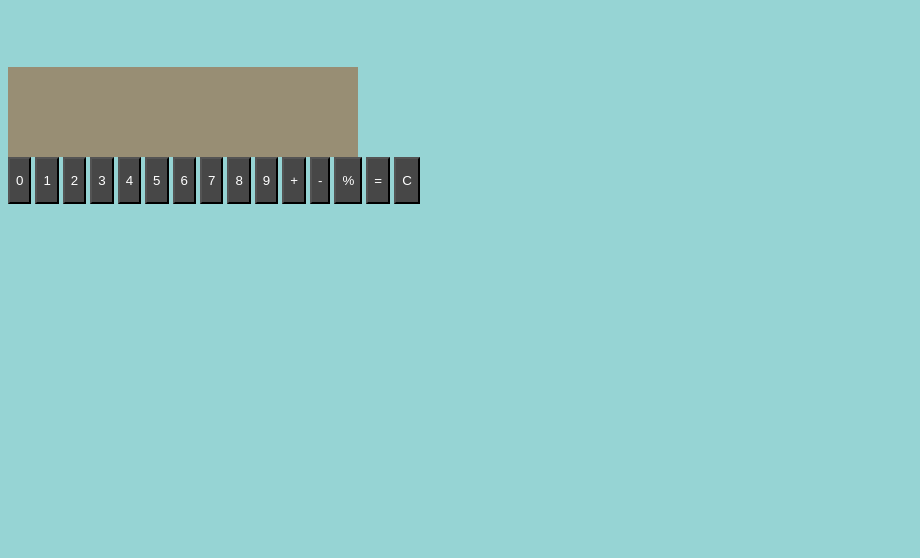
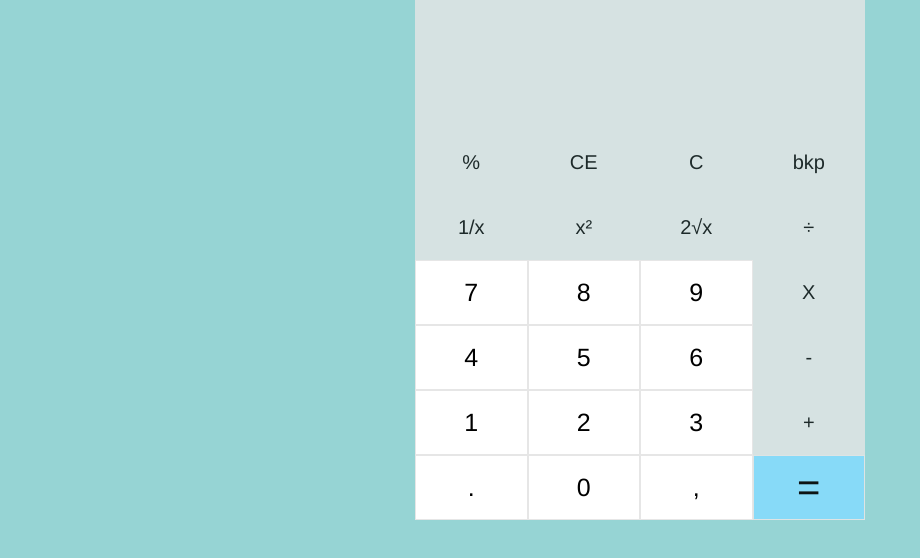
Before and after one commit to wagneralbuquerque/Calculadora-Windows, a plain HTML site: page index.html in a window 1280 px wide. Shown: the whole page, without its empty margins (0-920 px from the left). Drawn offline with Linux system fonts and the light colour scheme; files whose address does not match are found by name.

Commit message:
Calcul Windows

```diff
--- a/index.html
+++ b/index.html
@@ -2,8 +2,6 @@
 <html lang="pt-br">
   <head>
     <meta charset="UTF-8" />
-    <meta http-equiv="X-UA-Compatible" content="IE=edge" />
-    <meta name="viewport" content="width=device-width, initial-scale=1.0" />
     <link rel="stylesheet" href="style.css" />
     <script src="calcula.js"></script>
     <title>Calculadora</title>
@@ -11,29 +9,42 @@
 
   <body>
 
-
-
-    <div class="visor"><p></p></div>
+    <div class="container">
 
 
 
-          <div class="gridDigitos">
-          <button type="button" class="digit" onclick = "insere('0')"><p>0</p></button>
-          <button type="button" class="digit" onclick = "insere('1')"><p>1</p></button>
-          <button type="button" class="digit" onclick = "insere('2')"><p>2</p></button>
-          <button type="button" class="digit" onclick = "insere('3')"><p>3</p></button>
-          <button type="button" class="digit" onclick = "insere('4')"><p>4</p></button>
-          <button type="button" class="digit" onclick = "insere('5')"><p>5</p></button>
-          <button type="button" class="digit" onclick = "insere('6')"><p>6</p></button>
-          <button type="button" class="digit" onclick = "insere('7')"><p>7</p></button>
-          <button type="button" class="digit" onclick = "insere('8')"><p>8</p></button>
-          <button type="button" class="digit" onclick = "insere('9')"><p>9</p></button>
-          <button type="button" class="digit" onclick = "insere('+')"><p>+</p></button>
-          <button type="button" class="digit" onclick = "insere('-')"><p>-</p></button>
-          <button type="button" class="digit" onclick = "insere('%')"><p>%</p></button>
-          <button type="button" class="digit" onclick = "calcular()"><p>=</p></button>
-          <button type="button" class="digit" onclick = "limpa('')"><p>C</p></button>
-          </div>
+      <div class="gridDigitos">
+        <div class="visor"><p></p></div>
+            <button type="button" class="digit-operators-row" onclick = "insere('%')">%</button>
+            <button type="button" class="digit-operators-row" onclick = "limpa('')">CE</button>
+            <button type="button" class="digit-operators-row" onclick = "limpa('')">C</button>
+            <button type="button" class="digit-operators-row" onclick = "backspace('')">bkp</button>
+            <button type="button" class="digit-operators-row" onclick = "insere('1/x')">1/x</button>
+            <button type="button" class="digit-operators-row" onclick = "insere('')">x²</button>
+            <button type="button" class="digit-operators-row" onclick = "insere('')">2√x</button>
+            <button type="button" class="digit-operators-row" onclick = "insere('/')">÷</button>
+            <button type="button" class="digit" onclick = "insere('7')">7</button>
+            <button type="button" class="digit" onclick = "insere('8')">8</button>
+            <button type="button" class="digit" onclick = "insere('9')">9</button>
+            <button type="button" class="digit-operators" onclick = "insere('*')">X</button>
+            <button type="button" class="digit" onclick = "insere('4')">4</button>
+            <button type="button" class="digit" onclick = "insere('5')">5</button>
+            <button type="button" class="digit" onclick = "insere('6')">6</button>
+            <button type="button" class="digit-operators" onclick = "insere('-')">-</button>
+            <button type="button" class="digit" onclick = "insere('1')">1</button>
+            <button type="button" class="digit" onclick = "insere('2')">2</button>
+            <button type="button" class="digit" onclick = "insere('3')">3</button>
+            <button type="button" class="digit-operators" onclick = "insere('+')">+</button>
+            <button type="button" class="digit" onclick = "insere('.')">.</button>
+            <button type="button" class="digit" onclick = "insere('0')">0</button>
+            <button type="button" class="digit" onclick = "insere(',')">,</button>
+            <button type="button" class="digit-calcle" onclick = "calcular()">=</button>
+        </div>
+        <div class="calculadora"></div>
+        </div>
+
+
+
 
     <script src="/js/calcula.js"></script>
   </body>
--- a/js/calcula.js
+++ b/js/calcula.js
@@ -1,3 +1,32 @@
-var digitos = document.querySelector(".digitos");
-var digit = digitos.querySelectorAll(".digit");
-console.log(digit)
+var digitos = document.querySelectorAll(".digit");
+var visor = document.querySelector(".visor");
+
+
+function tolimit(){
+
+
+    visor.textContent = visor.textContent.substring(0,10);
+
+}
+
+function insere(num){
+
+
+    visor.textContent += num;
+    visor.textContent = visor.textContent.substring(0,15);
+
+}
+
+function limpa(){
+    visor.textContent = ("");
+
+}
+
+function calcular(){
+    visor.textContent = eval(visor.textContent);
+}
+function backspace(){
+}
+
+
+console.log(visor)
--- a/style.css
+++ b/style.css
@@ -1,44 +1,75 @@
-@font-face {
-  font-family: fontevisor;
-  src: url(/fontes/Calculator.ttf);
-}
+* {
 
-body {
+  margin: 0;
+  padding: 0;
+  box-sizing: border-box;
   background-color: #96d4d4;
 }
 
-.cont {
-  width: 100vw;
-  height: 100vh;
-  display: flex;
+.container {
+
+  display: grid;
   justify-content: center;
-  align-items: center;
+  align-content: center;
+
+
 }
 
-.calculadora {
-  background-color: rgb(49, 49, 49);
-  width: 400px;
-  height: 500px;
-  padding: 25px;
+
+.gridDigitos {
+
+  display: grid;
+  justify-content: center;
+  height: 520px;
+  width: 450px;
+  grid-template-columns: repeat(4, 4fr);
+  grid-template-rows: repeat(8, 1fr);
+
+
 }
 
+
 .visor {
-  font-family: fontevisor;
-  background-color: #988e74;
-  width: 350px;
-  height: 90px;
-  font-size: 50pt;
-  position: relative;
+
+  font-family: Arial, Helvetica, sans-serif;
+  background-color: #e6e6e6;
+  opacity: 0.8;
+  font-size: 40pt;
+  grid-column: 1 / 5;
+  grid-row: 1/3;
+  text-align: right;
 }
 
-.digitos {
-  margin-top: 5%;
-  font-size: 50pt;
+
+button {
+
+  background-color: #ffffff;
+  font-size: 25px;
+  font-family: Helvetica;
+  border: 0.5px solid #e6e6e6;
+
 }
 
-button {
-  background-color: #474747;
+
+.digit-operators {
+  background-color: #e6e6e6;
+  font-size: 20px;
+  font-family: Helvetica;
+  opacity: 0.8;
+
 }
-button p {
-  color: white;
+
+.digit-operators-row {
+  background-color: #e6e6e6;
+  font-size: 20px;
+  font-family: Helvetica;
+  opacity: 0.8;
+
 }
+
+.digit-calcle {
+  background-color: #86dbfd;
+  font-size: 40px;
+  font-family: Helvetica;
+  opacity: 0.9;
+}
```
